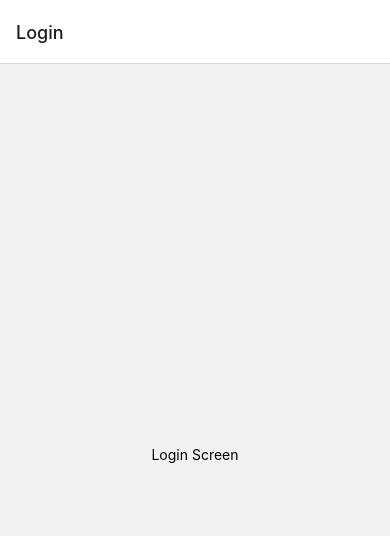
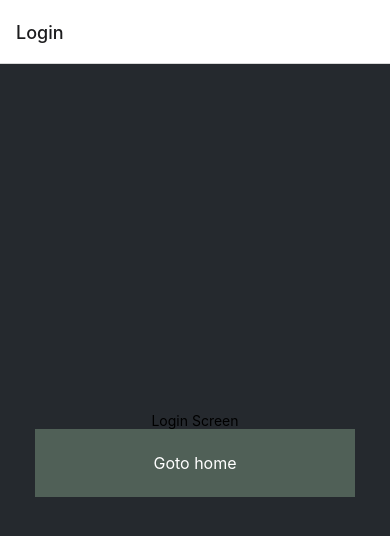
Before and after one commit to fjmadrid/CS50M_bpress_patient_movile, a React Native app: screen /Login in a window 390 px wide. Shown: the top 536 px of the page. Built offline with nearby package versions, Linux system fonts and the light colour scheme.

Commit message:
Add stylings.

```diff
--- a/App.js
+++ b/App.js
@@ -23,7 +23,7 @@ export default function App() {
 const styles = StyleSheet.create({
   container: {
     flex: 1,
-    backgroundColor: "#fff",
+    backgroundColor: "#25292e",
     alignItems: "center",
     justifyContent: "center",
   },
--- a/src/components/Button.js
+++ b/src/components/Button.js
@@ -1,11 +1,38 @@
-import { View, Pressable, Text } from "react-native";
+import { StyleSheet, View, Pressable, Text } from "react-native";
 
 export default function Button({ label, onPress }) {
   return (
     <View style={styles.buttonContainer}>
       <Pressable style={styles.button} onPress={onPress}>
-        <Text>{label}</Text>
+        <Text style={styles.buttonLabel}>{label}</Text>
       </Pressable>
     </View>
   );
 }
+
+const styles = StyleSheet.create({
+  buttonContainer: {
+    width: 320,
+    height: 68,
+    backgroundColor: "#506057",
+    marginHorizontal: 20,
+    alignItems: "center",
+    justifyContent: "center",
+    padding: 3,
+  },
+  button: {
+    borderRadius: 10,
+    width: "100%",
+    height: "100%",
+    alignItems: "center",
+    justifyContent: "center",
+    flexDirection: "row",
+  },
+  buttonIcon: {
+    paddingRight: 8,
+  },
+  buttonLabel: {
+    color: "#fff",
+    fontSize: 16,
+  },
+});
--- a/src/screens/DetailsScreen.js
+++ b/src/screens/DetailsScreen.js
@@ -1,9 +1,18 @@
-import { Text, View } from "react-native";
+import { StyleSheet, Text, View } from "react-native";
 
 export function DetailsScreen() {
   return (
-    <View style={{ flex: 1, alignItems: "center", justifyContent: "center" }}>
+    <View style={styles.container}>
       <Text>Details Screen</Text>
     </View>
   );
 }
+
+const styles = StyleSheet.create({
+  container: {
+    flex: 1,
+    backgroundColor: "#25292e",
+    alignItems: "center",
+    justifyContent: "center",
+  },
+});
--- a/src/screens/HomeScreen.js
+++ b/src/screens/HomeScreen.js
@@ -1,9 +1,23 @@
-import { Text, View } from "react-native";
+import { StyleSheet, Text, View } from "react-native";
+import Button from "../components/Button";
 
-export function HomeScreen() {
+export function HomeScreen({ navigation }) {
   return (
-    <View style={{ flex: 1, alignItems: "center", justifyContent: "center" }}>
+    <View style={styles.container}>
       <Text>Home Screen</Text>
+      <Button
+        label="Goto Details"
+        onPress={() => navigation.navigate("Details")}
+      />
     </View>
   );
 }
+
+const styles = StyleSheet.create({
+  container: {
+    flex: 1,
+    backgroundColor: "#25292e",
+    alignItems: "center",
+    justifyContent: "center",
+  },
+});
--- a/src/screens/LoginScreen.js
+++ b/src/screens/LoginScreen.js
@@ -1,9 +1,19 @@
-import { Text, View } from "react-native";
-
-export function LoginScreen() {
+import { StyleSheet, Text, View } from "react-native";
+import Button from "../components/Button";
+export function LoginScreen({ navigation }) {
   return (
-    <View style={{ flex: 1, alignItems: "center", justifyContent: "center" }}>
+    <View style={styles.container}>
       <Text>Login Screen</Text>
+      <Button label="Goto home" onPress={() => navigation.navigate("Home")} />
     </View>
   );
 }
+
+const styles = StyleSheet.create({
+  container: {
+    flex: 1,
+    backgroundColor: "#25292e",
+    alignItems: "center",
+    justifyContent: "center",
+  },
+});
```
